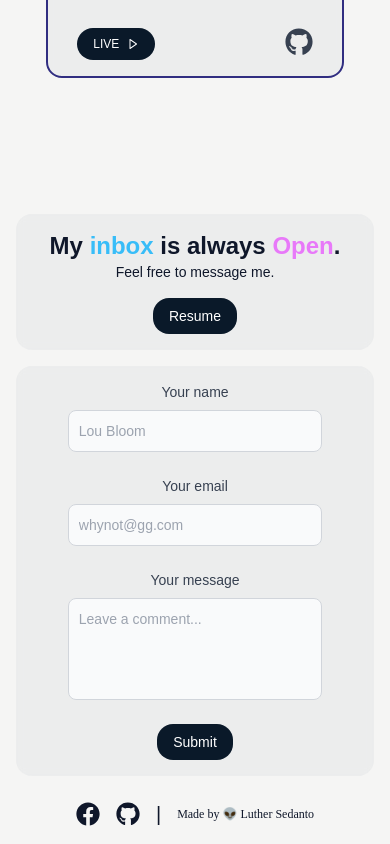
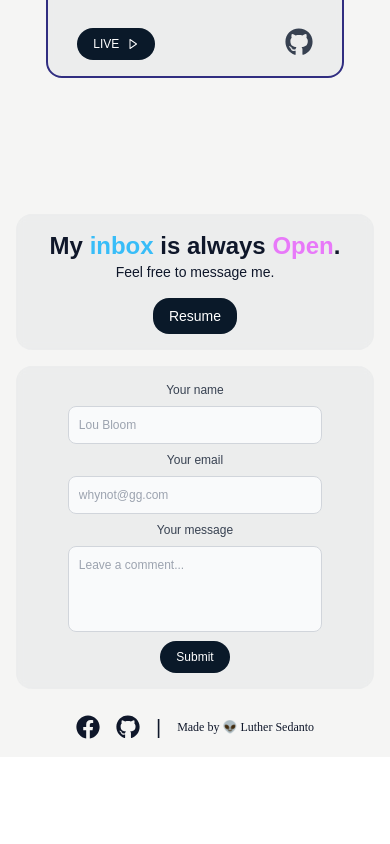
Before and after one commit to lthrsdnto/my_portfolio, a React (Create React App) app: page / in a window 390 px wide. Shown: the part 4763-5607 px from the top of the page. After the commit the page ends 5520 px from the top, so only its background shows below. Built offline with nearby package versions, Linux system fonts and the light colour scheme.

Commit message:
Update Form.jsx

```diff
--- a/src/components/Form.jsx
+++ b/src/components/Form.jsx
@@ -41,10 +41,10 @@ function Form() {
   return (
     <div className="w-4/5 p-4 relative " id="custom-target">
       <form ref={form} onSubmit={sendEmail}>
-        <div className="mb-6 ">
+        <div className="md:md:mb-6 mb-2">
           <label
             htmlFor="email"
-            className="block mb-2 text-sm font-medium text-gray-700 dark:text-white"
+            className="block mb-2 md:text-sm text-xs font-medium text-gray-700 dark:text-white"
           >
             Your name
           </label>
@@ -52,15 +52,15 @@ function Form() {
             type="text"
             id="name"
             name="name"
-            className="bg-gray-50 border border-gray-300 text-gray-900 text-sm rounded-lg focus:ring-blue-500 focus:border-blue-500 block w-full p-2.5 dark:bg-gray-700 dark:border-gray-600 dark:placeholder-gray-400 dark:text-white dark:focus:ring-blue-500 dark:focus:border-blue-500"
+            className="bg-gray-50 border border-gray-300 text-gray-900 md:text-sm text-xs rounded-lg focus:ring-blue-500 focus:border-blue-500 block w-full p-2.5 dark:bg-gray-700 dark:border-gray-600 dark:placeholder-gray-400 dark:text-white dark:focus:ring-blue-500 dark:focus:border-blue-500"
             placeholder="Lou Bloom"
             required
           />
         </div>
-        <div className="mb-6">
+        <div className="md:mb-6 mb-2">
           <label
             htmlFor="email"
-            className="block mb-2 text-sm font-medium text-gray-700 dark:text-white"
+            className="block mb-2 md:text-sm text-xs font-medium text-gray-700 dark:text-white"
           >
             Your email
           </label>
@@ -68,15 +68,15 @@ function Form() {
             type="email"
             id="email"
             name="user_email"
-            className="bg-gray-50 border border-gray-300 text-gray-900 text-sm rounded-lg focus:ring-blue-500 focus:border-blue-500 block w-full p-2.5 dark:bg-gray-700 dark:border-gray-600 dark:placeholder-gray-400 dark:text-white dark:focus:ring-blue-500 dark:focus:border-blue-500"
+            className="bg-gray-50 border border-gray-300 text-gray-900 md:text-sm text-xs rounded-lg focus:ring-blue-500 focus:border-blue-500 block w-full p-2.5 dark:bg-gray-700 dark:border-gray-600 dark:placeholder-gray-400 dark:text-white dark:focus:ring-blue-500 dark:focus:border-blue-500"
             placeholder="whynot@gg.com"
             required
           />
         </div>
-        <div className="mb-6">
+        <div className="md:mb-6 mb-2">
           <label
             htmlFor="message"
-            className="block mb-2 text-sm font-medium text-gray-700 dark:text-white"
+            className="block mb-2 md:text-sm text-xs font-medium text-gray-700 dark:text-white"
           >
             Your message
           </label>
@@ -84,7 +84,7 @@ function Form() {
             id="message"
             name="message"
             rows="4"
-            className="resize-none overflow-auto block p-2.5 w-full text-sm text-gray-900 bg-gray-50 rounded-lg border border-gray-300 focus:ring-blue-500 focus:border-blue-500 dark:bg-gray-700 dark:border-gray-600 dark:placeholder-gray-400 dark:text-white dark:focus:ring-blue-500 dark:focus:border-blue-500"
+            className="resize-none overflow-auto block p-2.5 w-full md:text-sm text-xs text-gray-900 bg-gray-50 rounded-lg border border-gray-300 focus:ring-blue-500 focus:border-blue-500 dark:bg-gray-700 dark:border-gray-600 dark:placeholder-gray-400 dark:text-white dark:focus:ring-blue-500 dark:focus:border-blue-500"
             placeholder="Leave a comment..."
             required
           ></textarea>
@@ -92,7 +92,7 @@ function Form() {
         <button
           type="submit"
           value="Send"
-          className="text-white inline-flex items-center py-2 px-4 text-sm font-medium text-center bg-[#0A1929] hover:text-[#64FFDA] rounded-2xl hover:scale-105 hover:rounded-none duration-200 ease-in-out"
+          className="text-white inline-flex items-center py-2 px-4 md:text-sm text-xs font-medium text-center bg-[#0A1929] hover:text-[#64FFDA] rounded-2xl hover:scale-105 hover:rounded-none duration-200 ease-in-out"
         >
           Submit
         </button>
```
